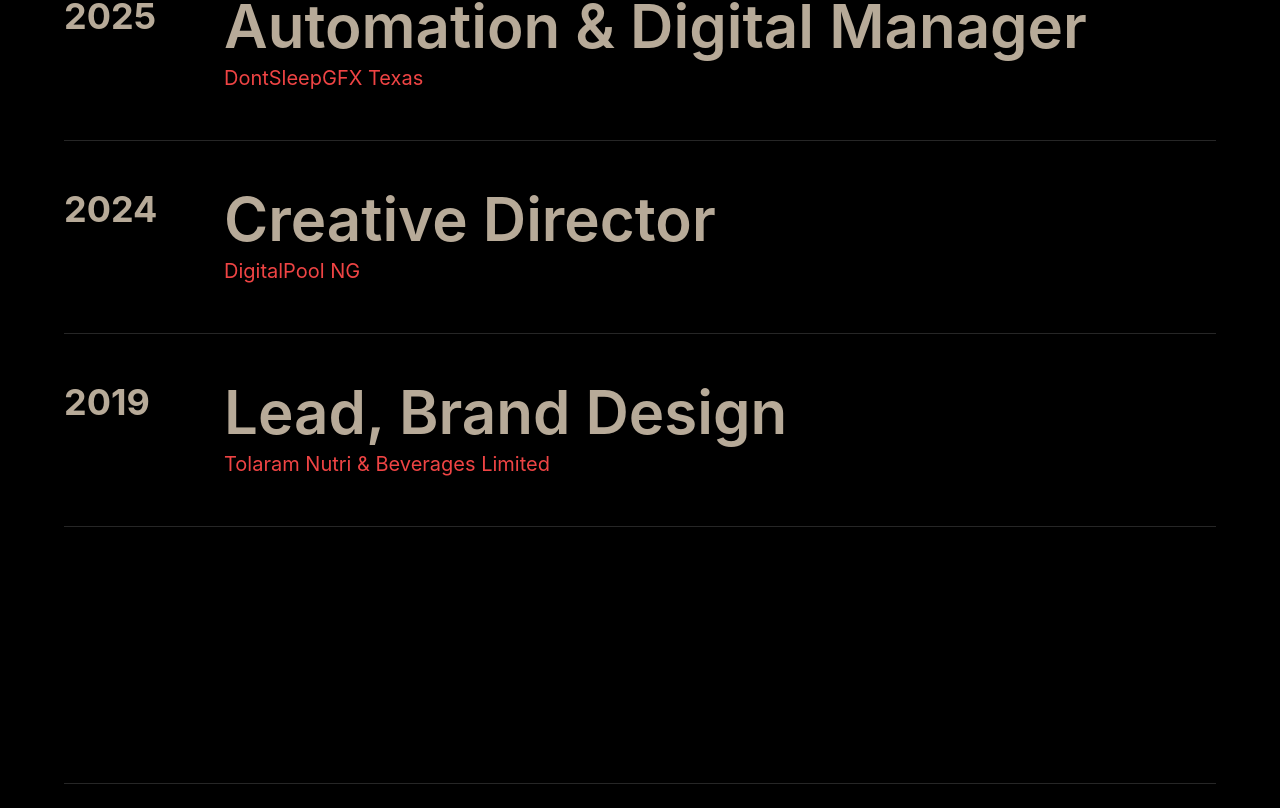
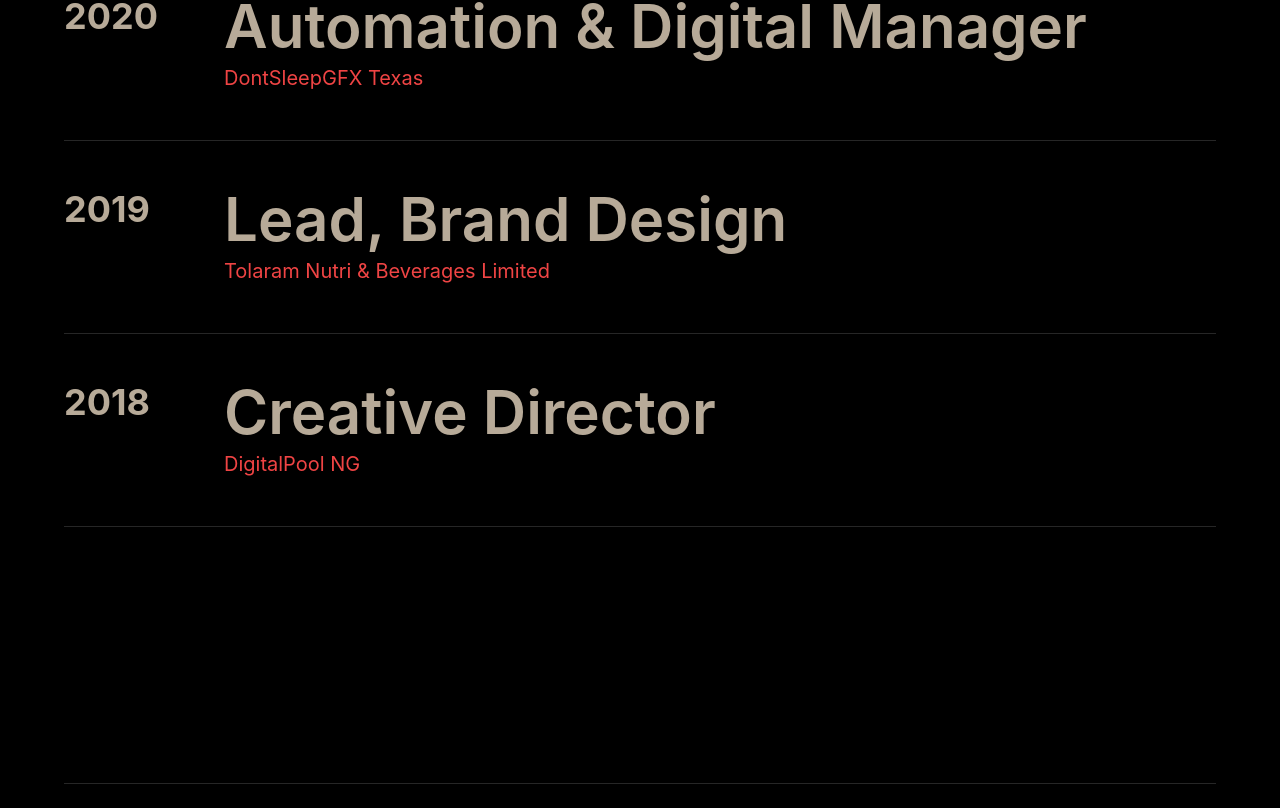
Before and after one commit to DigitalPool/az_portfolio, a Next.js app: page / in a window 1280 px wide. Shown: the part 3452-4260 px from the top of the page. Built offline with nearby package versions, Linux system fonts and the light colour scheme.

Commit message:
update details

```diff
--- a/src/components/History.tsx
+++ b/src/components/History.tsx
@@ -1,8 +1,8 @@
 const historyData = [
     { year: "2025", title: "Computer Programmer", company: "42Prague" },
-    { year: "2025", title: "Automation & Digital Manager", company: "DontSleepGFX Texas" },
-    { year: "2024", title: "Creative Director", company: "DigitalPool NG" },
+    { year: "2020", title: "Automation & Digital Manager", company: "DontSleepGFX Texas" },
     { year: "2019", title: "Lead, Brand Design", company: "Tolaram Nutri & Beverages Limited", highlight: true },
+    { year: "2018", title: "Creative Director", company: "DigitalPool NG" },
 ]
 
 export default function History() {
--- a/src/components/Testimonials.tsx
+++ b/src/components/Testimonials.tsx
@@ -4,7 +4,7 @@ import Image from "next/image";
 
 const testimonials = [
   {
-    text: "AbdulAzeez nailed my vision perfectly—no revisions needed. Truly talented!",
+    text: "AbdulAzeez nailed my vision perfectly, no revisions needed. Truly talented!",
     name: "Ibby Vk",
     position: "Creative Lead",
     company: "ibbyvk.com",
@@ -49,7 +49,7 @@ export default function Testimonials() {
               {/* Author Info */}
               <div className="mt-6 flex items-center justify-between">
                 <div>
-                  <p className="font-semibold ml-8 lg:ml-10">{review.name}, {review.position}</p>
+                  <p className="font-semibold ml-8 lg:ml-10">{review.name}</p>
                   <p className="text-neutral-500 ml-8 lg:ml-10">{review.position}</p>
                   <p className="text-neutral-500 ml-8 lg:ml-10">{review.company}</p>
                 </div>
```
